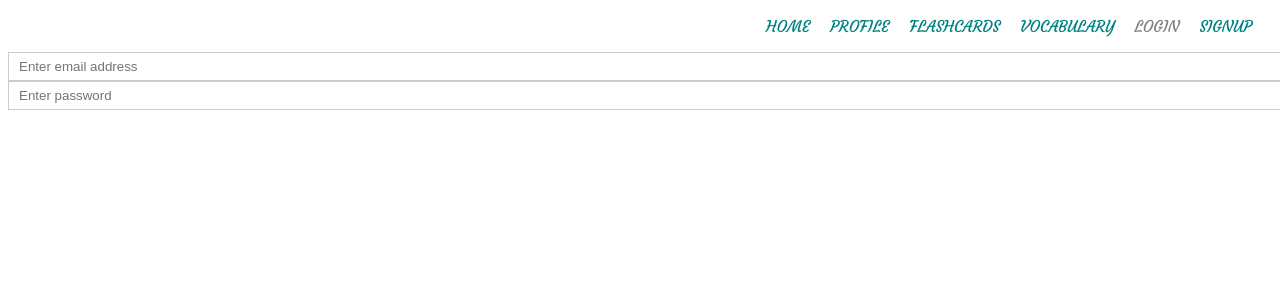
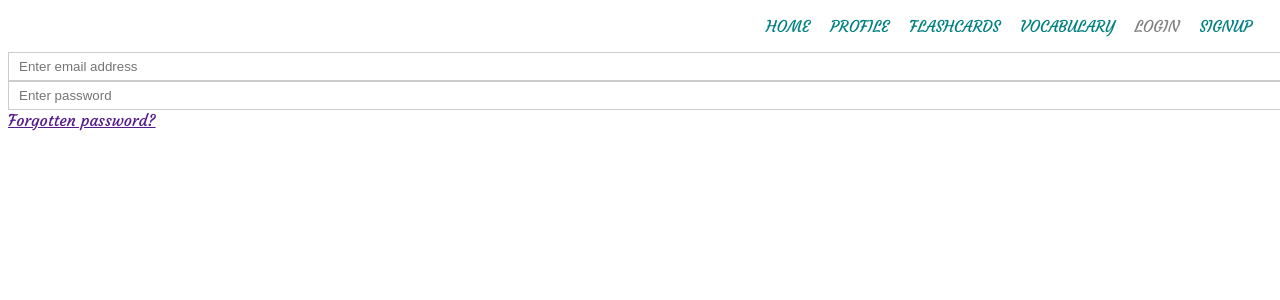
Before and after one commit to chatter-ladder/client, a React (Create React App) app: page /login in a window 1280 px wide. Shown: the top 300 px of the page. Built offline with nearby package versions, Linux system fonts and the light colour scheme.

Commit message:
Added forgotten password link (without functionality

```diff
--- a/src/containers/pages/Authentication/Login.js
+++ b/src/containers/pages/Authentication/Login.js
@@ -1,4 +1,5 @@
 import React, { Component } from 'react';
+import { Link } from 'react-router-dom'
 
 import Input from '../../../components/UI/Input/Input';
 
@@ -18,6 +19,7 @@ class Register extends Component {
 
     render () {
         return (
+            <>
                 <form>
                     <Input
                         className='placeholder'
@@ -36,6 +38,8 @@ class Register extends Component {
                         onChange={(event) => this.onChangeHandler(event, 'password')}
                     />
                 </form>
+                <Link>Forgotten password?</Link>
+            </>
         )
     }
 };
```
Lines whose indentation alone changed are shown as unchanged.
